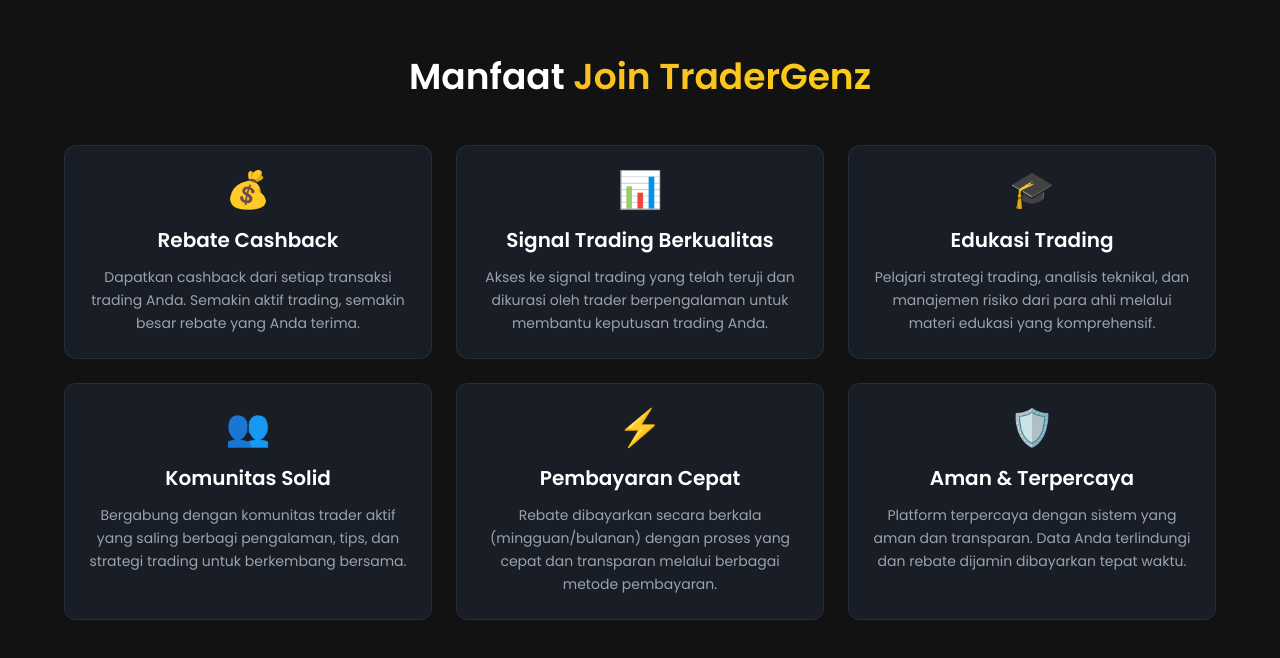
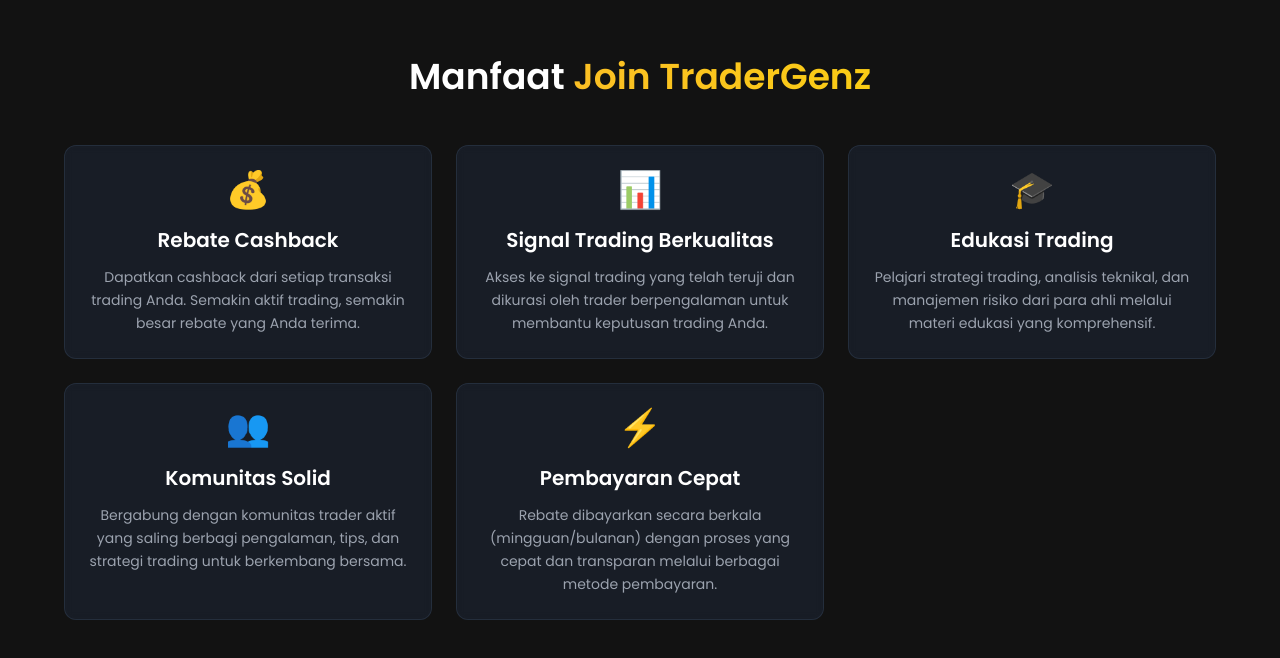
Before and after one commit to BUILDPROJECT222/tradergenz, a Vue app: page / in a window 1280 px wide. Shown: the part 1357-2015 px from the top of the page. Built offline with nearby package versions, Linux system fonts and the light colour scheme.

Commit message:
Update HomeView.vue

```diff
--- a/src/views/HomeView.vue
+++ b/src/views/HomeView.vue
@@ -125,11 +125,6 @@
           icon: '⚡',
           title: 'Pembayaran Cepat',
           description: 'Rebate dibayarkan secara berkala (mingguan/bulanan) dengan proses yang cepat dan transparan melalui berbagai metode pembayaran.'
-        },
-        {
-          icon: '🛡️',
-          title: 'Aman & Terpercaya',
-          description: 'Platform terpercaya dengan sistem yang aman dan transparan. Data Anda terlindungi dan rebate dijamin dibayarkan tepat waktu.'
         }
       ]
     };
```
